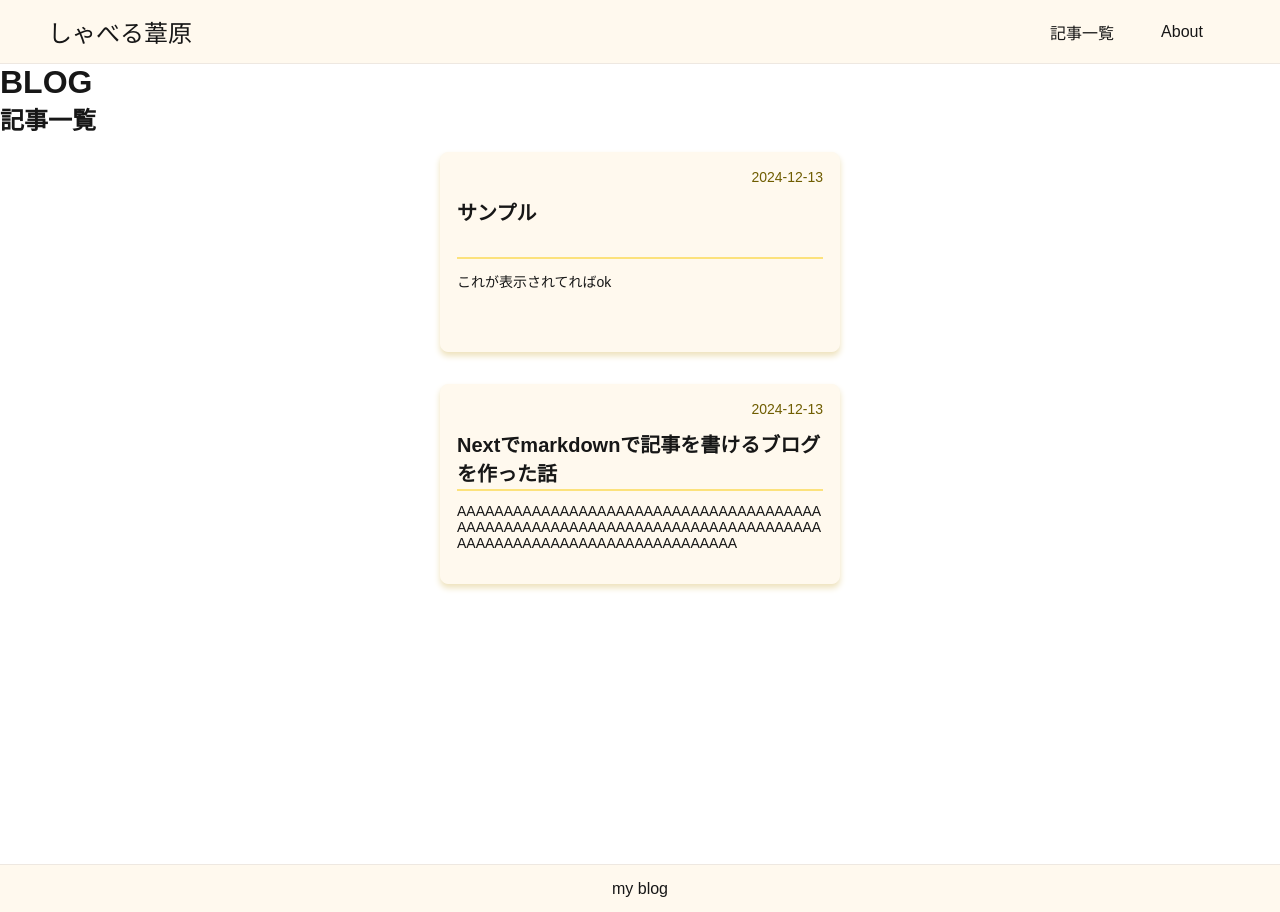
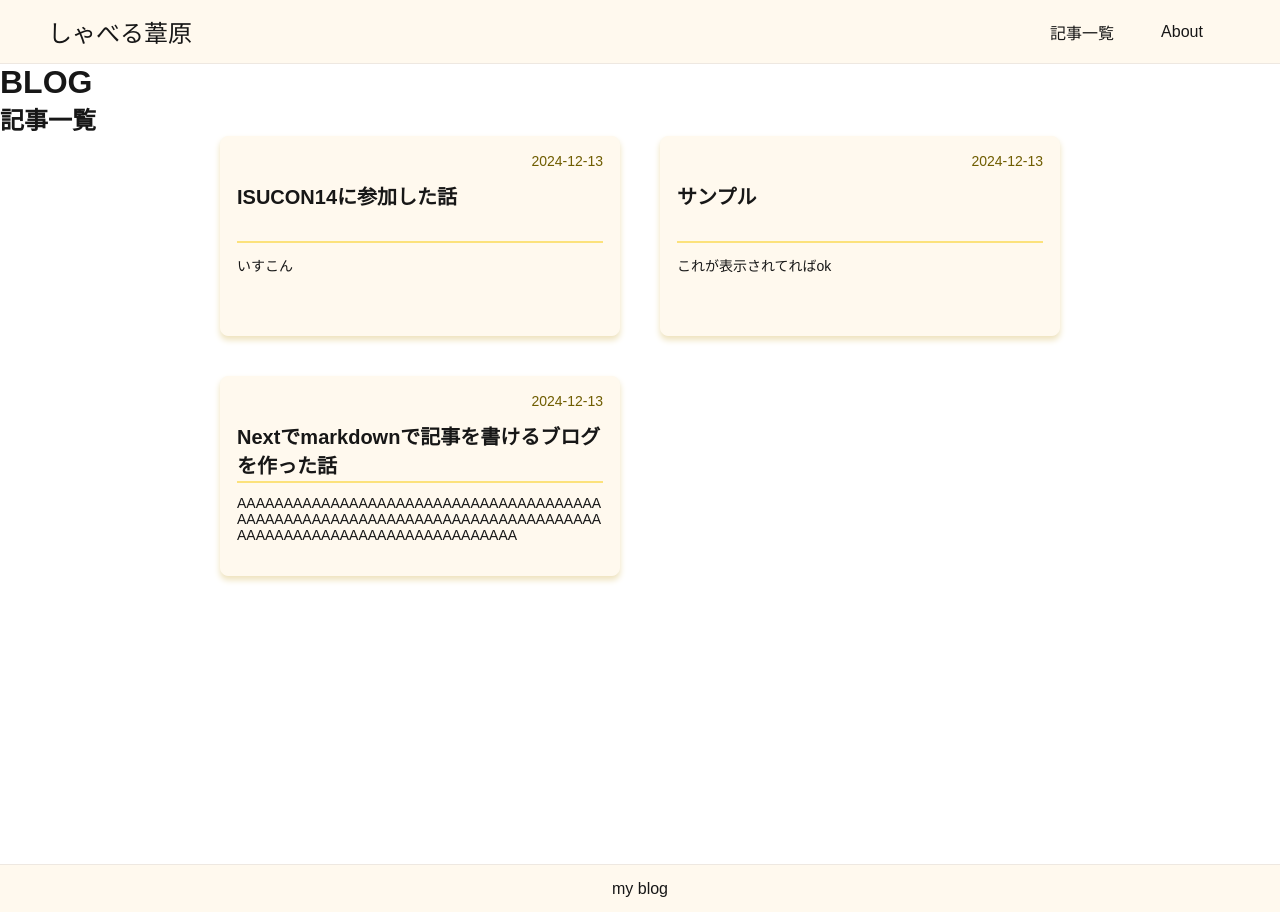
Before and after one commit to nakamuraitsuki/Next-blog-project, a Next.js app: page /blog in a window 1280 px wide. Built offline with nearby package versions, Linux system fonts and the light colour scheme.

Commit message:
BlogCardListコンポーネント作成

```diff
--- /dev/null
+++ b/posts/ISUCON14.md
@@ -0,0 +1,6 @@
+---
+title: 'ISUCON14に参加した話'
+date: '2024-12-13'
+description: 'いすこん'
+---
+## ISUCON14に参加してきました
--- a/src/app/blog/blog.module.css
+++ b/src/app/blog/blog.module.css
@@ -1,6 +1,5 @@
-.cardList {
+.listContainer{
+    width:100%;
     display: flex;
     justify-content: center;
-    align-items: center;
-    flex-direction: column;
 }
--- a/src/app/blog/page.jsx
+++ b/src/app/blog/page.jsx
@@ -1,7 +1,7 @@
 import Layout from "../../components/Layout/Layout"
 import styles from "./blog.module.css"
 import { getAllPosts } from "@/lib/posts"
-import BlogCard from "@/components/BlogCard/BlogCard";
+import BlogCardList from "@/components/BlogCardList/BlogCardList";
 
 export default async function Blog() {
     const posts = await getAllPosts();
@@ -9,12 +9,8 @@ export default async function Blog() {
         <Layout>
             <h1>BLOG</h1>
             <h2>記事一覧</h2>
-            <div className={styles.cardList}>
-                {posts.map((post) => (
-                    <div key={post.slug}>
-                        <BlogCard post={post}/>
-                    </div>
-                ))}
+            <div className={styles.listConteiner}>
+                <BlogCardList posts={posts}/>
             </div>
         </Layout>
     );
--- a/src/components/BlogCard/BlogCard.module.css
+++ b/src/components/BlogCard/BlogCard.module.css
@@ -8,7 +8,6 @@
     background-color: #fff9ee;
     width: 400px;
     height: 200px;
-    margin: 16px;
     padding: 16px;
     display: flex;
     flex-direction: column;
--- /dev/null
+++ b/src/components/BlogCardList/BlogCardList.module.css
@@ -0,0 +1,7 @@
+.cardList {
+    max-width:840px;
+    display: flex;
+    flex-wrap: wrap;
+    gap:40px;
+    margin:0 auto;
+}
--- /dev/null
+++ b/src/components/BlogCardList/BlogCardList.tsx
@@ -0,0 +1,32 @@
+import styles from "./BlogCardList.module.css"
+import BlogCard from "../BlogCard/BlogCard"
+
+interface FrontMatter {
+    title: string;
+    date: string;
+    description: string;
+}
+
+interface Post {
+    frontMatter: FrontMatter;
+    slug: string;
+    content: string;
+  }
+
+interface BlogCardListProps {
+    posts: Post[];
+}
+
+const BlogCardList = ({ posts } :BlogCardListProps) => {
+    return (
+        <div className={styles.cardList}>
+            {posts.map((post) => (
+                <div key={post.slug}>
+                    <BlogCard post={post}/>
+                </div>
+            ))}
+        </div>
+    );
+}
+
+export default BlogCardList;
```
